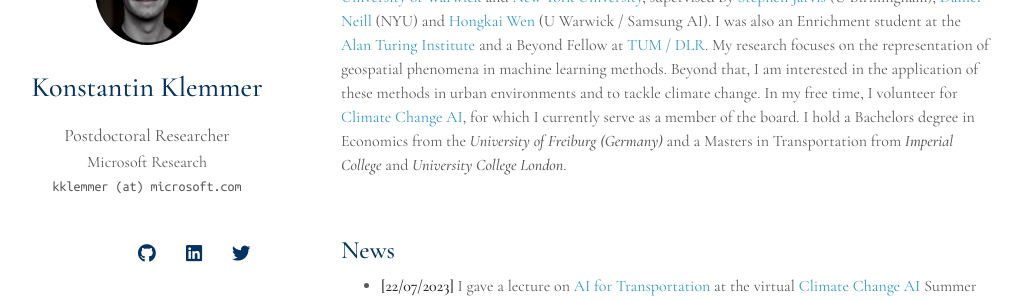
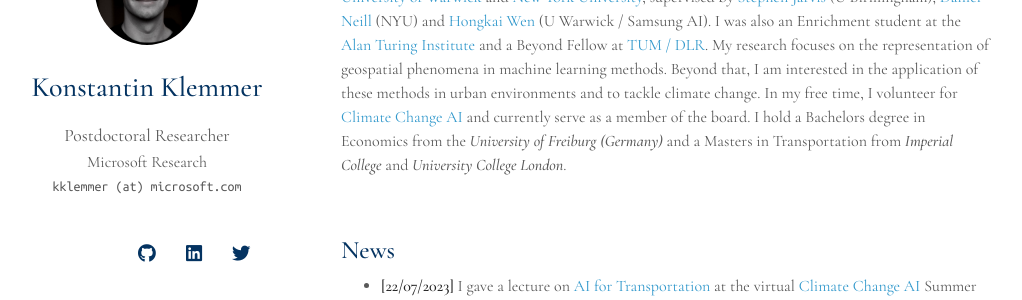
Before and after one commit to konstantinklemmer/konstantinklemmer.github.io, a Jekyll site: the page built from index.md, in a window 1280 px wide and 900 px high. Shown: the part 148-448 px from the top of the window, without its empty margins (129-1151 px from the left). Built offline with Jekyll 4.4.1, drawn with Linux system fonts in a browser that asks for light colours; nearby versions of some CDN libraries; a style sheet for code colours, icons or effects is not loaded; our own code applies the rules of GitHub Pages for plain Markdown files; some of the changed text lies outside the part shown.

```diff
--- a/_data/publications.yml
+++ b/_data/publications.yml
@@ -77,7 +77,7 @@ main:
     image: ./assets/img/pub/aimocc_iclr21.png
 
   - title: "Understanding Spatial Patterns in Rape Reporting Delays"
-    authors: <b>Klemmer, K.*</b>, Xu, T.*, Acciaio, B., Neill, D.B. (* equal contribution)
+    authors: <b>Klemmer, K.</b>, Neill, D.B., Jarvis, S.A.
     conference_short: RSOS
     conference: Royal Society Open Science, 2021.
     pdf: https://royalsocietypublishing.org/doi/epdf/10.1098/rsos.201795
--- a/index.md
+++ b/index.md
@@ -4,7 +4,7 @@ layout: homepage
 
 ## About Me
 
-I am a postdoctoral researcher at <a href="https://www.microsoft.com/en-us/research/lab/microsoft-research-new-england">Microsoft Research New England</a>. I completed my PhD at the <a href="http://www.wisc.warwick.ac.uk/">University of Warwick</a> and <a href="https://wp.nyu.edu/ml4good/">New York University</a>, supervised by <a href="https://www.birmingham.ac.uk/staff/profiles/eps/jarvis-stephen.aspx">Stephen Jarvis</a> (U Birmingham), <a href="https://cs.nyu.edu/~neill/">Daniel Neill</a> (NYU) and <a href="https://hongkaiw.github.io/">Hongkai Wen</a> (U Warwick / Samsung AI). I was also an Enrichment student at the <a href="https://turing.ac.uk">Alan Turing Institute</a> and a Beyond Fellow at <a href="https://ai4eo.de/">TUM / DLR</a>. My research focuses on the representation of geospatial phenomena in machine learning methods. Beyond that, I am interested in the application of these methods in urban environments and to tackle climate change. In my free time, I volunteer for <a href="https://climatechange.ai">Climate Change AI</a>, for which I currently serve as a member of the board. I hold a Bachelors degree in Economics from the <em>University of Freiburg (Germany)</em> and a Masters in Transportation from <em>Imperial College</em> and <em>University College London</em>.
+I am a postdoctoral researcher at <a href="https://www.microsoft.com/en-us/research/lab/microsoft-research-new-england">Microsoft Research New England</a>. I completed my PhD at the <a href="http://www.wisc.warwick.ac.uk/">University of Warwick</a> and <a href="https://wp.nyu.edu/ml4good/">New York University</a>, supervised by <a href="https://www.birmingham.ac.uk/staff/profiles/eps/jarvis-stephen.aspx">Stephen Jarvis</a> (U Birmingham), <a href="https://cs.nyu.edu/~neill/">Daniel Neill</a> (NYU) and <a href="https://hongkaiw.github.io/">Hongkai Wen</a> (U Warwick / Samsung AI). I was also an Enrichment student at the <a href="https://turing.ac.uk">Alan Turing Institute</a> and a Beyond Fellow at <a href="https://ai4eo.de/">TUM / DLR</a>. My research focuses on the representation of geospatial phenomena in machine learning methods. Beyond that, I am interested in the application of these methods in urban environments and to tackle climate change. In my free time, I volunteer for <a href="https://climatechange.ai">Climate Change AI</a> and currently serve as a member of the board. I hold a Bachelors degree in Economics from the <em>University of Freiburg (Germany)</em> and a Masters in Transportation from <em>Imperial College</em> and <em>University College London</em>.
 
 {% include_relative _includes/news.md %}
 
```
